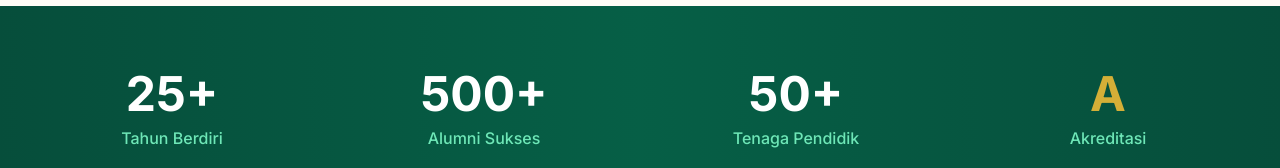
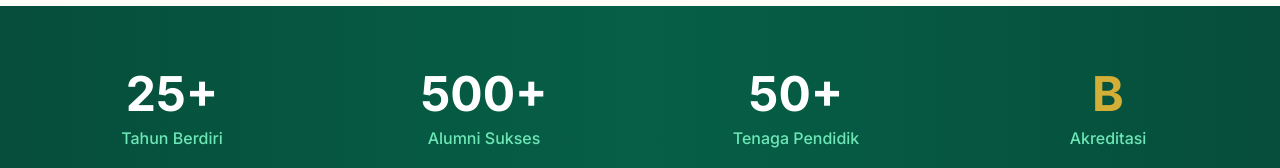
Before and after one commit to MAS-14/ma-maarif-14-web, a Next.js app: page / in a window 1280 px wide. Shown: the part 2653-2821 px from the top of the page. Built offline with nearby package versions, Linux system fonts and the light colour scheme; a web font is replaced by a local one.

Commit message:
fix: update school accreditation from A to B

```diff
--- a/src/app/page.tsx
+++ b/src/app/page.tsx
@@ -94,7 +94,7 @@
                             <div className="text-emerald-300 font-medium">Tenaga Pendidik</div>
                         </div>
                         <div>
-                            <div className="text-4xl lg:text-5xl font-bold text-gold mb-2">A</div>
+                            <div className="text-4xl lg:text-5xl font-bold text-gold mb-2">B</div>
                             <div className="text-emerald-300 font-medium">Akreditasi</div>
                         </div>
                     </div>
--- a/src/app/profil/page.tsx
+++ b/src/app/profil/page.tsx
@@ -66,7 +66,7 @@
                     {/* Stats Tiny */}
                     <div className="grid grid-cols-2 gap-4">
                         <div className="bg-emerald-900 p-6 rounded-xl text-center text-white">
-                            <div className="text-3xl font-bold mb-1">A</div>
+                            <div className="text-3xl font-bold mb-1">B</div>
                             <div className="text-emerald-200 text-sm">Terakreditasi</div>
                         </div>
                         <div className="bg-gold p-6 rounded-xl text-center text-emerald-950">
```
